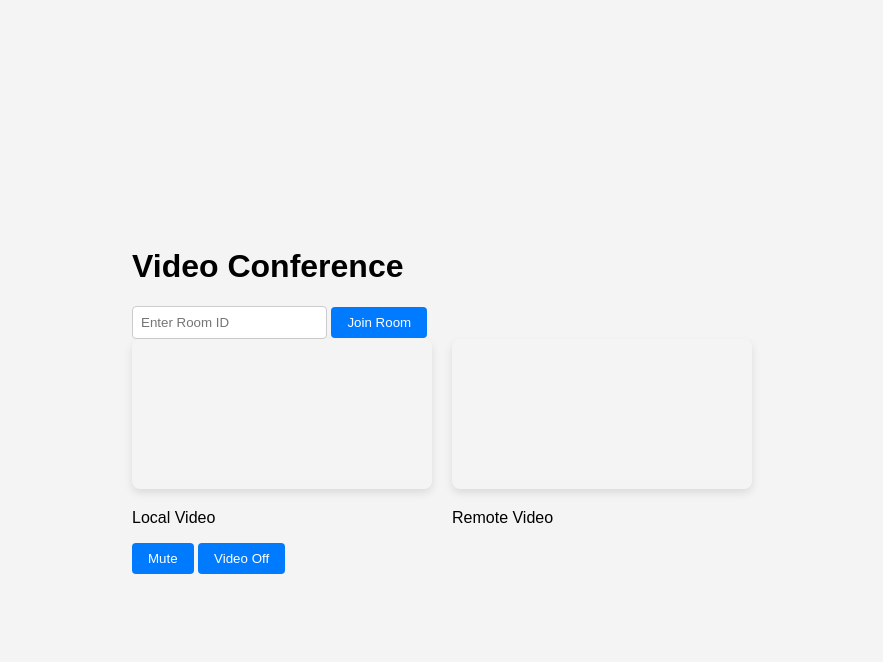
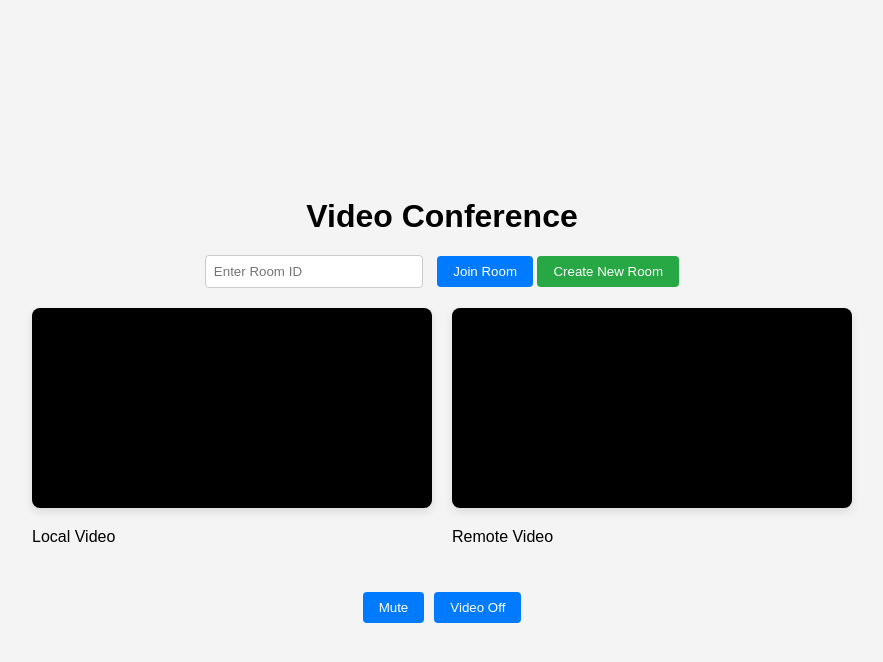
Before and after one commit to rishikeshdubey13/Connect, a Flask app: page / in a window 1280 px wide. Shown: the top 662 px of the page, without its empty margins (198-1081 px from the left). Run offline with Flask 3, Linux system fonts and the light colour scheme; some libraries are stand-ins or nearby versions.

Commit message:
Create a create room button to create and join the rom

```diff
--- a/backend/app.py
+++ b/backend/app.py
@@ -15,19 +15,20 @@ socketio = SocketIO(app, cors_allowed_origins="*")
 rooms = set()
 
 def generate_room_id():
-    return str(uuid.uuid4())
+    return str(uuid.uuid4())[:8]
 
 
 @app.route('/')
 def index():
     return render_template('index.html')
 
-# @socketio.on('create')
-# def create_room():
-#     roomId = generate_room_id()
-#     rooms.add(roomId)
-#     join_room(roomId)
-#     emit('room_joined',{'room':roomId})
+@socketio.on('create')
+def create_room():
+    roomId = generate_room_id()
+    rooms.add(roomId)
+    join_room(roomId)
+    emit('room_joined',{'room':roomId})
+    print(f"New room created: {roomId}")
 
 
 @socketio.on('join')
--- a/backend/templates/index.html
+++ b/backend/templates/index.html
@@ -14,7 +14,10 @@
             <div class="room-controls">
                 <input type="text" id="room" placeholder="Enter Room ID">
                 <button id="joinButton">Join Room</button>
+                <button id="createButton" class="create">Create New Room</button>
             </div>
+
+            <div id="roomDisplay" class="room-display"></div>
 
             <div class="video-container">
                 <div class="video-wrapper">
--- a/backend/templates/static/css/style.css
+++ b/backend/templates/static/css/style.css
@@ -9,7 +9,13 @@ body {
     background-color: #f4f4f4;
 }
 
-.h1 {
+.container {
+    width: 100%;
+    max-width: 1200px;
+    padding: 20px;
+}
+
+h1 {
     text-align: center;
     margin-bottom: 20px;
 }
@@ -18,25 +24,27 @@ body {
     display: flex;
     justify-content: center;
     gap: 20px;
+    flex-wrap: wrap;
 }
 
-.video-box {
+.video-wrapper {
     width: 400px;
     position: relative;
+    margin-bottom: 10px;
 }
 
 video {
     width: 100%;
     border-radius: 8px;
     box-shadow: 0 4px 8px rgba(0, 0, 0, 0.1);
+    background-color: #000;
 }
 
-.video-controls {
-    position: absolute;
-    bottom: 10px;
-    left: 10px;
+.controls {
     display: flex;
+    justify-content: center;
     gap: 10px;
+    margin-top: 20px;
 }
 
 button {
@@ -52,13 +60,41 @@ button:hover {
     background-color: #0056b3;
 }
 
-.room-input {
+button.create {
+    background-color: #28a745;
+}
+
+button.create:hover {
+    background-color: #218838;
+}
+
+.room-controls {
     text-align: center;
     margin-bottom: 20px;
 }
 
-#room {
+input {
     padding: 8px;
     border-radius: 4px;
     border: 1px solid #ccc;
+    margin-right: 10px;
+    width: 200px;
 }
+
+.room-display {
+    text-align: center;
+    margin: 15px 0;
+    padding: 10px;
+    background-color: #e3f2fd;
+    border-radius: 4px;
+    font-weight: bold;
+    display: none;
+    box-shadow: 0 2px 4px rgba(0, 0, 0, 0.05);
+}
+
+.video-label {
+    text-align: center;
+    margin-top: 5px;
+    font-size: 14px;
+    color: #555;
+}
--- a/backend/templates/static/js/main.js
+++ b/backend/templates/static/js/main.js
@@ -5,8 +5,10 @@ const remoteVideo = document.getElementById('remoteVideo');
 
 const roomInput = document.getElementById('room');
 const joinButton = document.getElementById('joinButton');
+const createButton = document.getElementById('createButton');
 const muteButton = document.getElementById('muteButton');
 const videoOffButton = document.getElementById('videoOffButton');
+const roomDisplay = document.getElementById('roomDisplay')
 
 // socket.emit('join', room)
 
@@ -52,10 +54,13 @@ function handlingICECandidate(event) {
     }
 }
 
-function handleRemoteStream(event) {
-    remoteVideo.srcObject = event.streams[0];
-    remoteStream = event.streams[0];
-}
+// function handleRemoteStream(event) {
+//     remoteVideo.srcObject = event.streams[0];
+//     remoteStream = event.streams[0];
+// }
+
+//Initailize webrtc
+
 
 async function startVideo(){
     try{
@@ -75,13 +80,31 @@ async function startVideo(){
     }
 }
 
-joinButton.addEventListener('click', () =>{
+function UpdateRoomDisplay() {
+    if (room) {
+        roomDisplay.textContent= `Current Room: ${room}`;
+        roomDisplay.style.display = 'block';
+    } else {
+        roomDisplay.style.display = 'none';
+    }
+}
+
+joinButton.addEventListener('click', () => {
+    if (!roomInput.value){
+        alert("Please enter a room id")
+        return;
+    };
     room = roomInput.value;
     socket.emit('join',room);
     startVideo().then(() => {
         createOffer();
+        UpdateRoomDisplay();
     });
 });
+
+createButton.addEventListener('click', () => {
+    socket.emit('create_room');
+})
 
 muteButton.addEventListener('click', () => {
     isMuted = !isMuted;
@@ -95,6 +118,20 @@ videoOffButton.addEventListener('click', () => {
     videoOffButton.textContent = isVideoOff ? 'Video Off' : 'Vide On'
 })
 
+//Socket event handler
+socket.on('room_created', (data) => {
+    room = data.room;
+    roomInput.value = room;
+
+    UpdateRoomDisplay();
+    startVideo.then(() =>{
+        console.log('Room created, waiting for other participants..')
+    });
+});
+
+socket.on('joined', () => {
+    console.log('Succesfully joined the room:', room);
+});
 
 socket.on('offer', async (offer) => {
     await startVideo();
```
